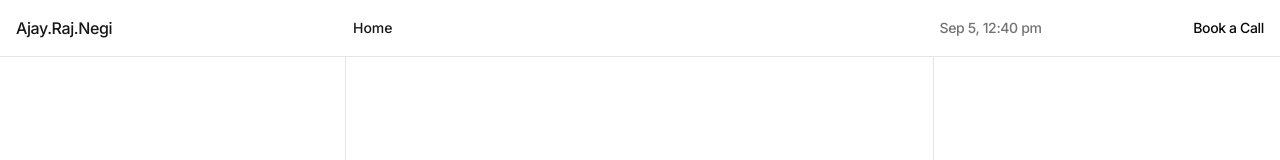
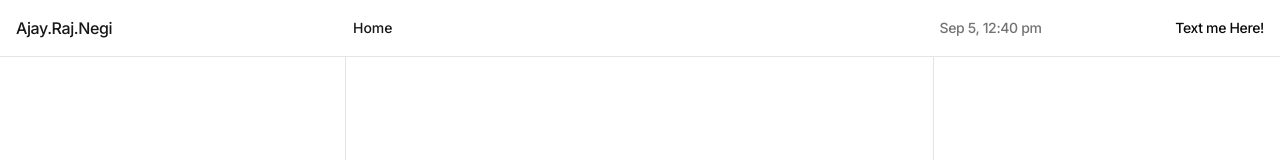
Before and after one commit to AjayRajNegi/profile, a Next.js app: page / in a window 1280 px wide. Shown: the top 160 px of the page. Built offline with nearby package versions, Linux system fonts and the light colour scheme.

Commit message:
feat: all

```diff
--- a/components/layout/TopBar.tsx
+++ b/components/layout/TopBar.tsx
@@ -40,10 +40,6 @@ const TopBar = () => {
     const intervalId = setInterval(() => setNow(new Date()), 1000 * 30);
     return () => clearInterval(intervalId);
   }, []);
-
-  const handleBookCall = () => {
-    window.open("#", "_blank");
-  };
 
   return (
     <header className="w-full fixed top-0 z-20 shrink-0 border-b border-neutral-200 text-sm bg-background">
@@ -91,14 +87,16 @@ const TopBar = () => {
           <span className="text-muted-foreground">
             {now ? formatDateTime(now) : ""}
           </span>
-          <button
-            type="button"
-            onClick={handleBookCall}
+          <a
+            type="link"
+            href="https://wa.me/+918433038283?text=Hi%20Ajay"
             aria-label="Book a call"
+            target="_blank"
+            rel="noopener noreferrer"
             className="font-medium text-foreground hover:underline"
           >
-            Book a Call
-          </button>
+            Text me Here!
+          </a>
         </motion.div>
 
         {/* Mobile toggle */}
@@ -155,14 +153,16 @@ const TopBar = () => {
                 <span className="text-muted-foreground">
                   {now ? formatDateTime(now) : ""}
                 </span>
-                <button
-                  type="button"
-                  onClick={handleBookCall}
+                <a
+                  type="link"
+                  href="https://wa.me/+918433038283?text=Hi%20Ajay"
                   aria-label="Book a call"
+                  target="_blank"
+                  rel="noopener noreferrer"
                   className="font-medium text-foreground hover:underline"
                 >
                   Book a Call
-                </button>
+                </a>
               </div>
             </div>
           </motion.div>
```
